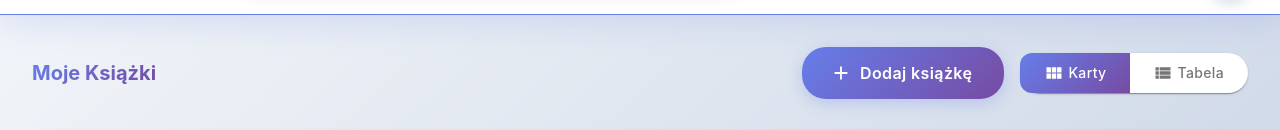
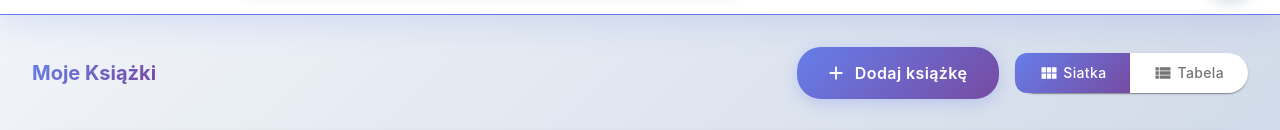
Before and after one commit to Soberek/library, a React (Vite) app: page / in a window 1280 px wide. Shown: the part 153-283 px from the top of the page. Built offline with nearby package versions, Linux system fonts and the light colour scheme; no server answers; the database is empty; sample sign-in values are in the browser's storage.

Commit message:
Update PageHeader component to use consistent Polish labels

```diff
--- a/src/components/ui/PageHeader.tsx
+++ b/src/components/ui/PageHeader.tsx
@@ -65,7 +65,7 @@ const PageHeader: React.FC<PageHeaderProps> = ({
           transition: 'all 0.3s ease',
         }}
       >
-        {isMobile ? 'Dodaj' : 'Dodaj książkę'}
+        Dodaj książkę
       </Button>
 
       {/* View Mode Toggle */}
@@ -100,7 +100,7 @@ const PageHeader: React.FC<PageHeaderProps> = ({
       >
         <ToggleButton value="cards">
           <GridViewIcon fontSize="small" sx={{ mr: { xs: 0, sm: 0.5 } }} />
-          {!isMobile && 'Karty'}
+          {!isMobile && 'Siatka'}
         </ToggleButton>
         <ToggleButton value="table">
           <ViewListIcon fontSize="small" sx={{ mr: { xs: 0, sm: 0.5 } }} />
```
